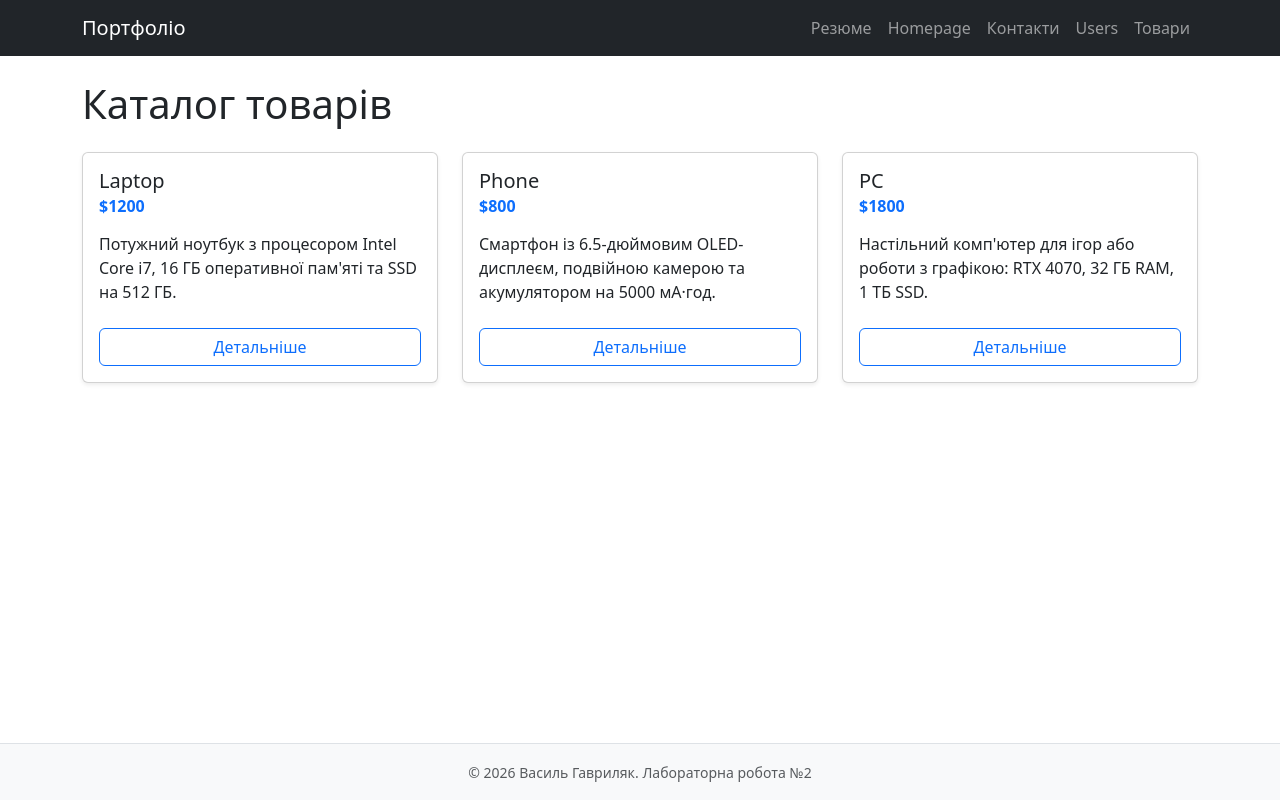
After one commit to vasylhavryliak-pnu/flask-app-lab, a Flask app: page /products/ in a window 1280 px wide. The commit adds this page. Run offline with Flask 3, Linux system fonts and the light colour scheme.

Commit message:
Task 2.9

```diff
--- a/app/__init__.py
+++ b/app/__init__.py
@@ -7,3 +7,6 @@ from . import views
 
 from .users import user_bp
 app.register_blueprint(user_bp)
+
+from .products import product_bp
+app.register_blueprint(product_bp)
--- /dev/null
+++ b/app/products/templates/products/products.html
@@ -0,0 +1,22 @@
+{% extends 'base.html' %}
+
+{% block title %}Каталог товарів{% endblock %}
+
+{% block content %}
+<h1 class="mb-4">Каталог товарів</h1>
+
+<div class="row">
+    {% for item in products %}
+    <div class="col-md-4 mb-4">
+        <div class="card h-100 shadow-sm">
+            <div class="card-body d-flex flex-column">
+                <h5 class="card-title">{{ item.name }}</h5>
+                <h6 class="card-subtitle mb-3 text-primary fw-bold">${{ item.price }}</h6>
+                <p class="card-text flex-grow-1">{{ item.content }}</p>
+                <a href="{{ url_for('products.detail_product', product_id=item.id) }}" class="btn btn-outline-primary mt-2">Детальніше</a>
+            </div>
+        </div>
+    </div>
+    {% endfor %}
+</div>
+{% endblock %}
--- /dev/null
+++ b/app/products/views.py
@@ -0,0 +1,34 @@
+from flask import render_template, abort
+from . import product_bp
+
+products = [
+    {
+        "id": 1,
+        "name": "Laptop",
+        "price": 1200,
+        "content": "Потужний ноутбук з процесором Intel Core i7, 16 ГБ оперативної пам'яті та SSD на 512 ГБ."
+    },
+    {
+        "id": 2,
+        "name": "Phone",
+        "price": 800,
+        "content": "Смартфон із 6.5-дюймовим OLED-дисплеєм, подвійною камерою та акумулятором на 5000 мА·год."
+    },
+    {
+        "id": 3,
+        "name": "PC",
+        "price": 1800,
+        "content": "Настільний комп'ютер для ігор або роботи з графікою: RTX 4070, 32 ГБ RAM, 1 ТБ SSD."
+    }
+]
+
+@product_bp.route("/")
+def list_products():
+    return render_template("products.html", products=products)
+
+@product_bp.route("/<int:product_id>")
+def detail_product(product_id):
+    product = next((p for p in products if p["id"] == product_id), None)
+    if product is None:
+        abort(404)
+    return render_template("detail_product.html", product=product)
--- a/app/templates/nav.html
+++ b/app/templates/nav.html
@@ -6,6 +6,7 @@
       <a class="nav-link" href="{{ url_for('home') }}">Homepage</a>
       <a class="nav-link" href="{{ url_for('contacts') }}">Контакти</a>
       <a class="nav-link" href="{{ url_for('users.greetings', name='John') }}">Users</a>
+      <a class="nav-link" href="{{ url_for('products.list_products') }}">Товари</a>
     </div>
   </div>
 </nav>
```
Also changed, not shown: app/products/__init__.py (added, +10 -0 lines), app/products/templates/products/detail_product.html (added, +16 -0 lines).
